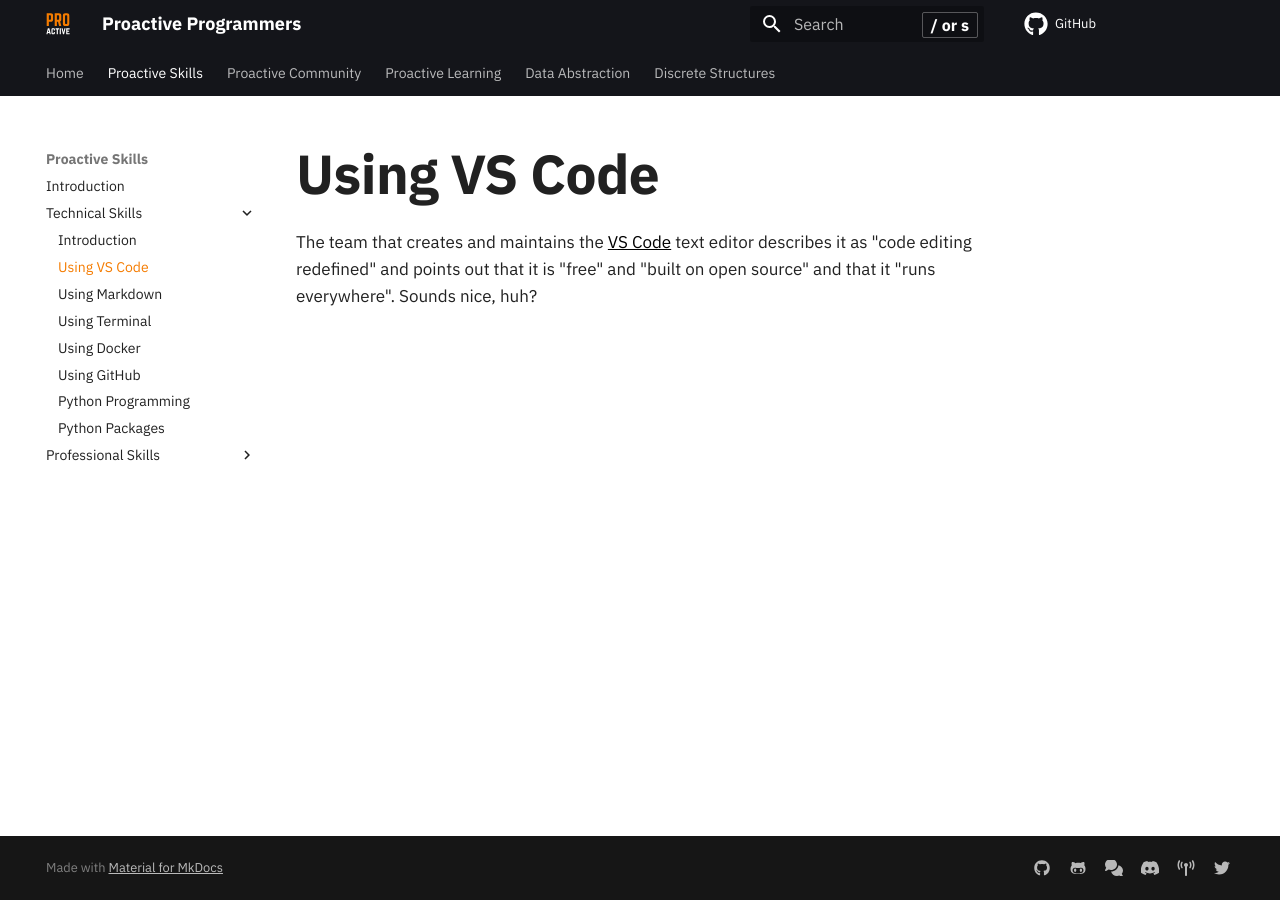
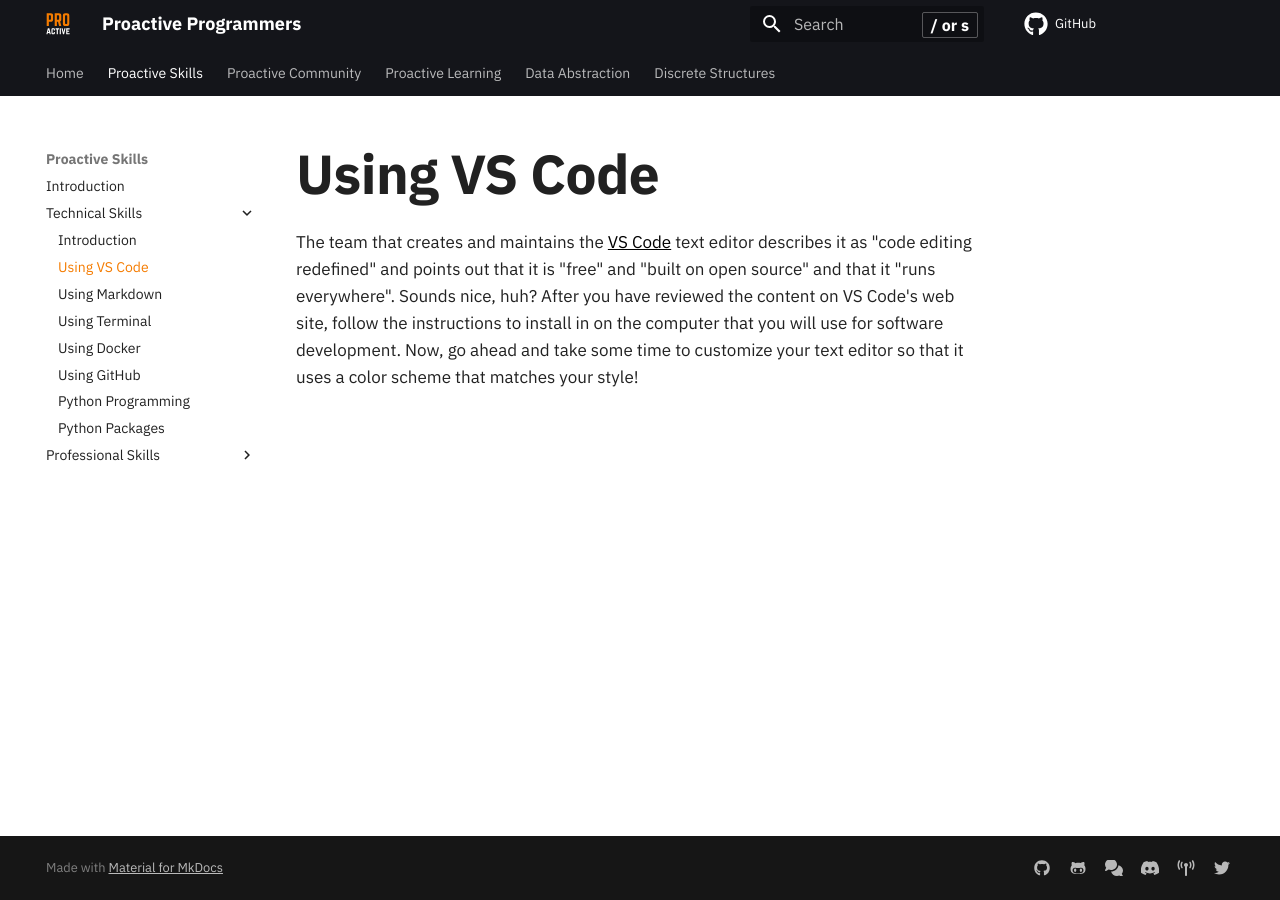
Before and after one commit to ProactiveProgrammers/www.proactiveprogrammers.com, an MkDocs documentation site: the page built from docs/proactive-skills/technical-skills/using-vscode.md, in a window 1280 px wide. Built offline with MkDocs 1.6.1 and Material for MkDocs 9.7.7, drawn with Linux system fonts in a browser that asks for light colours; comment, search, counter and statistics services are not loaded.

Commit message:
refactor: Improve the introductory paragraph in using-vscode.md.

```diff
--- a/docs/proactive-skills/technical-skills/using-vscode.md
+++ b/docs/proactive-skills/technical-skills/using-vscode.md
@@ -1,6 +1,10 @@
 # Using VS Code
 
-The team that creates and maintains the [VS Code](https://code.visualstudio.com/)
-text editor describes it as "code editing redefined" and points out that it is
-"free" and "built on open source" and that it "runs everywhere". Sounds nice,
-huh?
+The team that creates and maintains the [VS
+Code](https://code.visualstudio.com/) text editor describes it as "code editing
+redefined" and points out that it is "free" and "built on open source" and that
+it "runs everywhere". Sounds nice, huh? After you have reviewed the content on
+VS Code's web site, follow the instructions to install in on the computer that
+you will use for software development. Now, go ahead and take some time to
+customize your text editor so that it uses a color scheme that matches your
+style!
```
